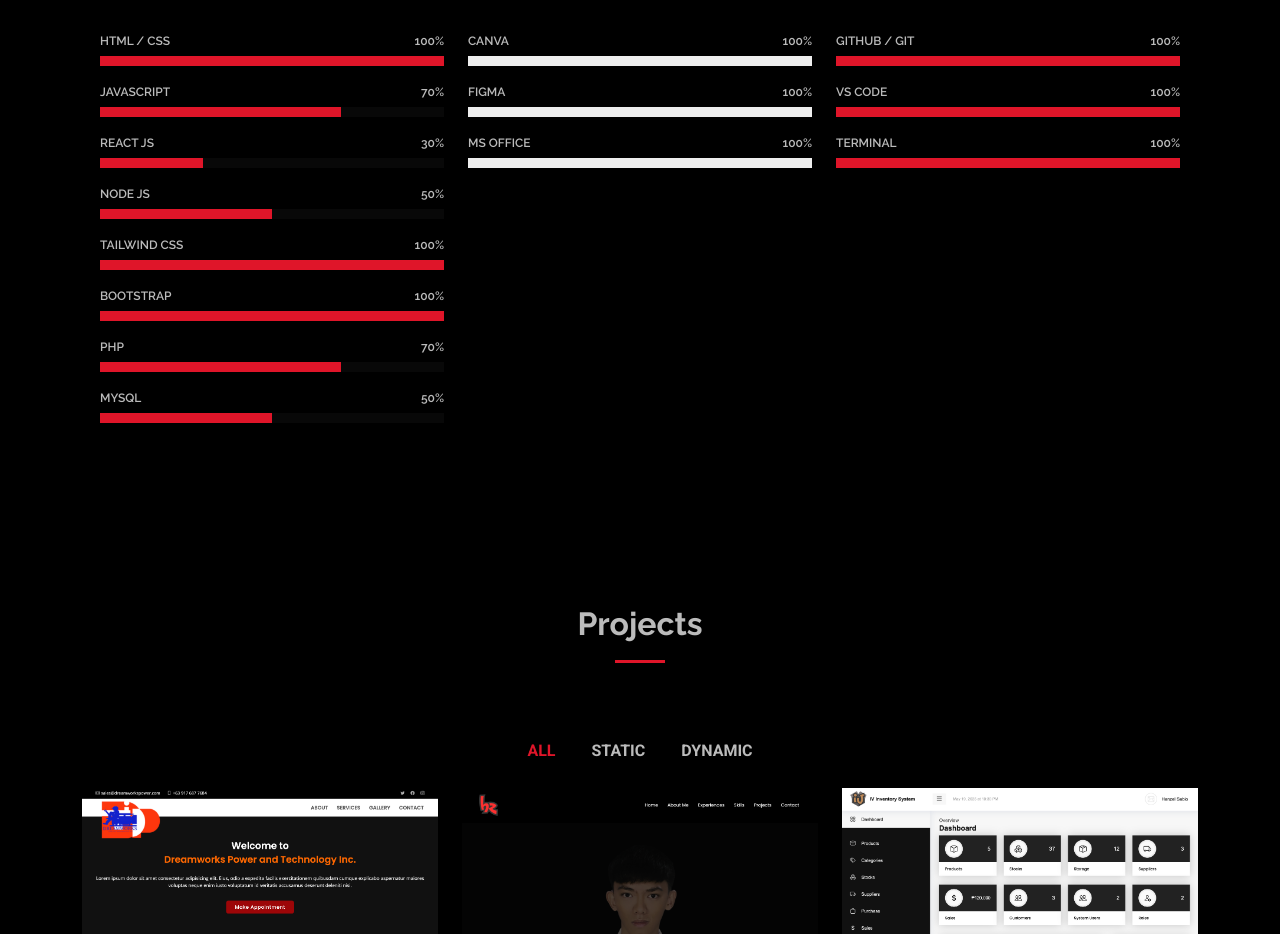
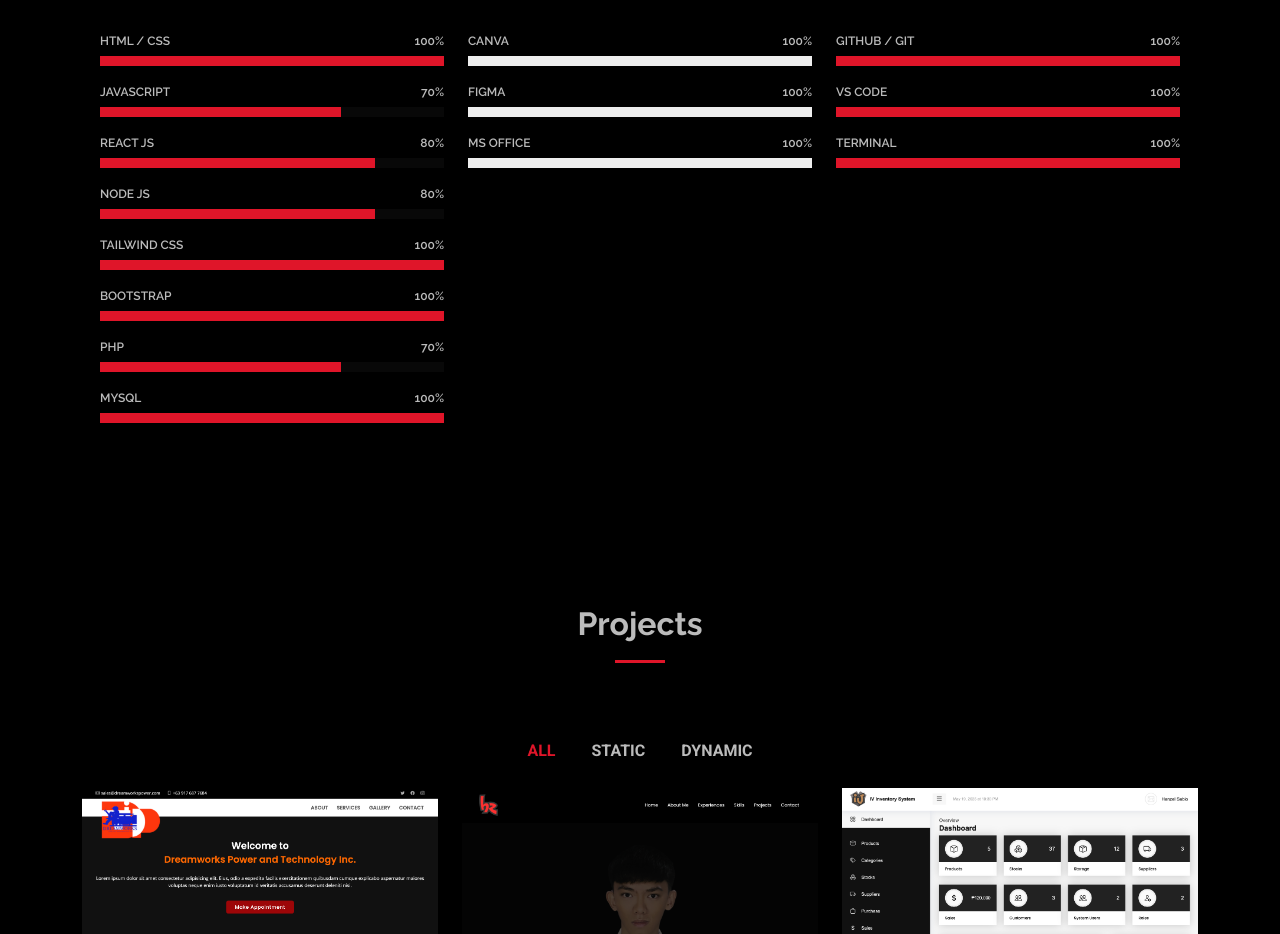
Before and after one commit to hanzelsabio/react-portfolio, a React (Vite) app: page / in a window 1280 px wide. Shown: the part 2580-3514 px from the top of the page. Built offline with nearby package versions, Linux system fonts and the light colour scheme.

Commit message:
Added some changes to skills

```diff
--- a/src/components/Skills.jsx
+++ b/src/components/Skills.jsx
@@ -5,12 +5,12 @@ function Skills() {
   const skillsData = [
     { name: "HTML / CSS", value: 100 },
     { name: "JavaScript", value: 70 },
-    { name: "React JS", value: 30 },
-    { name: "Node JS", value: 50 },
+    { name: "React JS", value: 80 },
+    { name: "Node JS", value: 80 },
     { name: "Tailwind CSS", value: 100 },
     { name: "Bootstrap", value: 100 },
     { name: "PHP", value: 70 },
-    { name: "MySQL", value: 50 },
+    { name: "MySQL", value: 100 },
     { name: "Canva", value: 100, backgroundColor: "#eee" },
     { name: "Figma", value: 100, backgroundColor: "#eee" },
     { name: "MS Office", value: 100, backgroundColor: "#eee" },
```
